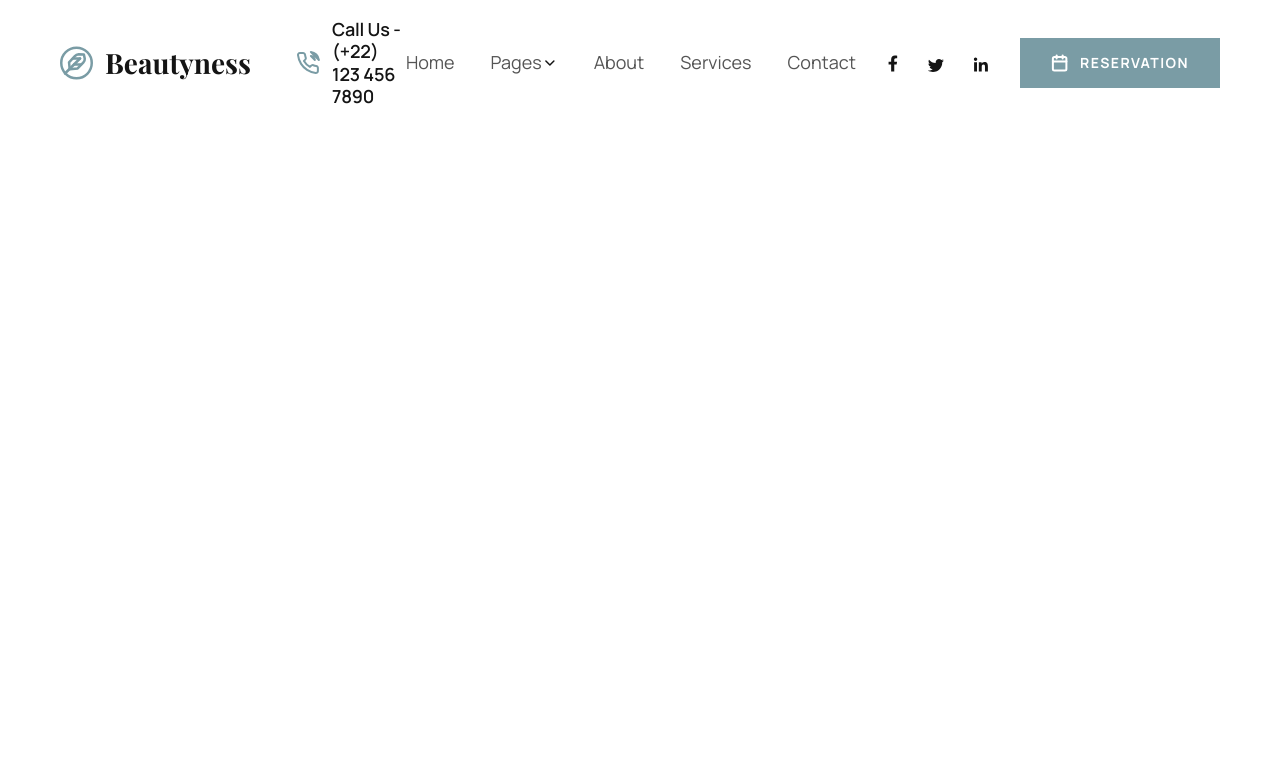
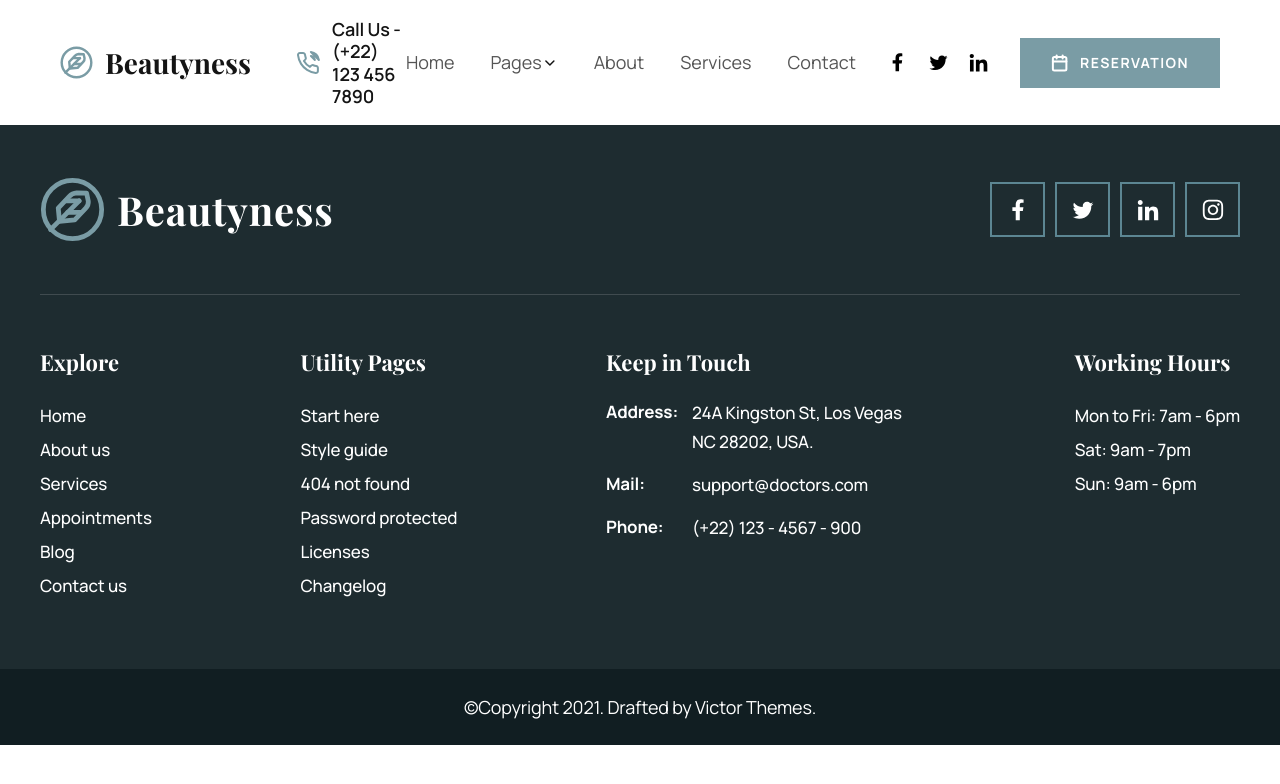
Before and after one commit to Firblain-it/Beautyness, a website: page dist/index.html in a window 1280 px wide. Drawn offline with Linux system fonts and the light colour scheme.

Commit message:
add footer

```diff
--- a/dist/css/style.css
+++ b/dist/css/style.css
@@ -1,72 +1,72 @@
 @font-face {
     font-family: "Manrope";
-    src: url("/dist/assets/fonts/Manrope-Light.ttf");
+    src: url("../assets/fonts/Manrope-Light.ttf");
     font-weight: 300;
 }
 
 @font-face {
     font-family: "Manrope";
-    src: url("/dist/assets/fonts/Manrope-Regular.ttf");
+    src: url("../assets/fonts/Manrope-Regular.ttf");
     font-weight: 400;
 }
 
 @font-face {
     font-family: "Manrope";
-    src: url("/dist/assets/fonts/Manrope-Medium.ttf");
+    src: url("../assets/fonts/Manrope-Medium.ttf");
     font-weight: 500;
 }
 
 @font-face {
     font-family: "Manrope";
-    src: url("/dist/assets/fonts/Manrope-SemiBold.ttf");
+    src: url("../assets/fonts/Manrope-SemiBold.ttf");
     font-weight: 600;
 }
 
 @font-face {
     font-family: "Manrope";
-    src: url("/dist/assets/fonts/Manrope-Bold.ttf");
+    src: url("../assets/fonts/Manrope-Bold.ttf");
     font-weight: 700;
 }
 
 @font-face {
     font-family: "Manrope";
-    src: url("/dist/assets/fonts/Manrope-ExtraBold.ttf");
+    src: url("../assets/fonts/Manrope-ExtraBold.ttf");
     font-weight: 800;
 }
 
 @font-face {
     font-family: "Playfair Display";
-    src: url("/dist/assets/fonts/PlayfairDisplay-Regular.ttf");
+    src: url("../assets/fonts/PlayfairDisplay-Regular.ttf");
     font-weight: 400;
 }
 
 @font-face {
     font-family: "Playfair Display";
-    src: url("/dist/assets/fonts/PlayfairDisplay-Medium.ttf");
+    src: url("../assets/fonts/PlayfairDisplay-Medium.ttf");
     font-weight: 500;
 }
 
 @font-face {
     font-family: "Playfair Display";
-    src: url("/dist/assets/fonts/PlayfairDisplay-SemiBold.ttf");
+    src: url("../assets/fonts/PlayfairDisplay-SemiBold.ttf");
     font-weight: 600;
 }
 
 @font-face {
     font-family: "Playfair Display";
-    src: url("/dist/assets/fonts/PlayfairDisplay-Bold.ttf");
+    src: url("../assets/fonts/PlayfairDisplay-Bold.ttf");
     font-weight: 700;
 }
 
 @font-face {
     font-family: "Playfair Display";
-    src: url("/dist/assets/fonts/PlayfairDisplay-ExtraBold.ttf");
+    src: url("../assets/fonts/PlayfairDisplay-ExtraBold.ttf");
     font-weight: 800;
 }
 
 @font-face {
     font-family: "Playfair Display";
-    src: url("/dist/assets/fonts/PlayfairDisplay-Black.ttf");
+    src: url("../assets/fonts/PlayfairDisplay-Black.ttf");
     font-weight: 900;
 }
 
@@ -83,6 +83,12 @@ html {
 }
 
 body {
+    min-height: 100vh;
+
+    display: flex;
+    flex-direction: column;
+    justify-content: space-between;
+
     font-family: "Manrope";
     font-size: 18px;
     font-weight: 400;
@@ -105,6 +111,9 @@ a {
     padding: 0 10px;
 }
 
+/*********************************************************/
+/*********HEADER******************************************/
+/*********************************************************/
 .header {
     padding: 0 60px;
 }
@@ -121,12 +130,15 @@ a {
     display: flex;
     align-items: center;
 }
-.header-left{
+
+.header-left {
     gap: 46px;
 }
-.header-right{
+
+.header-right {
     gap: 32px;
 }
+
 .logo {
     display: flex;
     align-items: center;
@@ -134,6 +146,7 @@ a {
 
 .logo__img {
     margin-right: 12px;
+    fill: none;
 }
 
 .logo__text {
@@ -142,6 +155,11 @@ a {
     font-size: 28px;
     font-weight: 700;
     line-height: 125%;
+}
+
+.header .logo__img {
+    height: 33px;
+    width: 33px;
 }
 
 .phone {
@@ -175,22 +193,29 @@ a {
 
 .drop-menu {
     padding-right: 16px;
-    background-image: url(/dist/assets/images/chevron-down.svg);
+    background-image: url(../assets/images/chevron-down.svg);
     background-repeat: no-repeat;
     background-position: center right;
     cursor: pointer;
 }
 
-.socials__list {
+.header .socials__list {
     width: 100px;
     display: flex;
     justify-content: space-between;
     align-items: center;
 }
 
-.socials__item {
+.header .socials__item {
     height: 19px;
 }
+
+.header .socials__icon {
+    display: block;
+    height: 19px;
+    width: 19px;
+}
+
 .reservation-btn {
     width: 200px;
     padding: 16px 0;
@@ -201,6 +226,7 @@ a {
     gap: 12px;
     align-items: center;
     justify-content: center;
+    cursor: pointer;
 }
 
 .reservation-btn__text {
@@ -212,3 +238,118 @@ a {
     letter-spacing: 1.4px;
     text-transform: uppercase;
 }
+
+/*********************************************************/
+/*********FOOTER******************************************/
+/*********************************************************/
+.footer {
+    background-color: #1E2C30;
+}
+
+.footer-top {
+    padding-top: 52px;
+    padding-bottom: 52px;
+    display: flex;
+    justify-content: space-between;
+    align-items: center;
+
+    border-bottom: 1px solid rgba(255, 255, 255, 0.15);
+}
+
+.footer .logo__img {
+    width: 65px;
+    height: 65px;
+}
+
+.footer .logo__text {
+    color: #FFF;
+    font-size: 40px;
+    letter-spacing: 0.8px;
+}
+
+.footer .socials__list {
+    display: flex;
+    gap: 10px;
+}
+
+.footer .socials__item {
+    width: 55px;
+    height: 55px;
+    border: 2px solid #5C8692;
+    display: flex;
+    justify-content: center;
+    align-items: center;
+}
+
+.footer .socials__icon {
+    display: block;
+    height: 22px;
+    width: 22px;
+
+    fill: #FFF
+}
+
+.footer-bottom {
+    padding-top: 52px;
+    padding-bottom: 66px;
+
+    display: flex;
+    justify-content: space-between;
+    gap: 129px;
+}
+
+.footer-col__title {
+    margin-bottom: 21px;
+
+    color: #FFF;
+    font-family: "Playfair Display";
+    font-size: 22px;
+    font-weight: 700;
+    line-height: 140%;
+}
+
+.footer-col__link {
+    display: block;
+
+    color: #FFF;
+    font-family: "Manrope";
+    font-size: 17px;
+    font-weight: 500;
+    line-height: 200%;
+    letter-spacing: -0.17px;
+}
+.footer__contacts-item{
+    display: flex;
+    gap: 14px;
+    align-items: start;
+    justify-content: space-between;
+}
+.footer__contacts-item:not(:last-child){
+    margin-bottom: 14px;
+}
+.footer__contacts-item span{
+    color: #FFF;
+    font-family: "Manrope";
+    font-size: 17px;
+    font-weight: 700;
+    line-height: 150%;
+    letter-spacing: -0.17px;
+}
+.footer__contacts-item a{
+    width: 234px;
+    line-height: 170%;
+}
+.footer-copy {
+    padding: 20px 0;
+    background-color: #111E22;
+    text-align: center;
+}
+
+.footer-copy__text {
+    color: #FFF;
+    font-family: "Manrope";
+    font-size: 18px;
+    font-weight: 400;
+    line-height: 200%;
+    letter-spacing: -0.18px;
+}
--- a/dist/index.html
+++ b/dist/index.html
@@ -6,15 +6,19 @@
     <meta name="viewport" content="width=device-width, initial-scale=1.0">
     <title>Beautyness</title>
     <link rel="stylesheet" href="css/style.css">
+    <link rel="stylesheet" href="https://cdnjs.cloudflare.com/ajax/libs/font-awesome/4.7.0/css/font-awesome.min.css">
 </head>
 
 <body>
+
     <div class="wrapper">
         <header class="header">
             <div class="header__inner">
                 <div class="header-left">
                     <a class="logo" href="#">
-                        <img class="logo__img" src="./assets/images/logo.svg" alt="logo">
+                        <svg class="logo__img">
+                            <use xlink:href="sprite.svg#logo"></use>
+                        </svg>
                         <span class="logo__text">Beautyness</span>
                     </a>
                     <a href="tel:221234567890" class="phone">
@@ -34,12 +38,15 @@
                     </nav>
                     <nav class="socials">
                         <ul class="socials__list">
-                            <li class="socials__item"><a href="#"><img class="social__img"
-                                        src="./assets/images/socials/facebook.svg" alt="facebook"></a></li>
-                            <li class="socials__item"><a href=""><img class="social__img"
-                                        src="./assets/images/socials/twitter.svg" alt="twitter"></a></li>
-                            <li class="socials__item"><a href=""><img class="social__img"
-                                        src="./assets/images/socials/linkedin.svg" alt="linkedin"></a></li>
+                            <li class="socials__item"><a href="#"><svg class="socials__icon">
+                                        <use xlink:href="sprite.svg#facebook"></use>
+                                    </svg></a></li>
+                            <li class="socials__item"><a href=""><svg class="socials__icon">
+                                        <use xlink:href="sprite.svg#twitter"></use>
+                                    </svg></a></li>
+                            <li class="socials__item"><a href=""><svg class="socials__icon">
+                                        <use xlink:href="sprite.svg#linkedin"></use>
+                                    </svg></a></li>
                         </ul>
                     </nav>
                     <button class="reservation-btn">
@@ -50,8 +57,90 @@
 
             </div>
         </header>
-        <main class="main"></main>
-        <footer class="footer"></footer>
+        <main class="main">
+            <section class="welcome"></section>
+            <section class="treatments"></section>
+            <section class="about"></section>
+            <section class="services"></section>
+            <section class="testimonials"></section>
+            <section class="benefits"></section>
+            <section class="discount"></section>
+            <section class="blog"></section>
+        </main>
+        <footer class="footer">
+            <div class="container">
+                <div class="footer-top">
+                    <a class="logo" href="#">
+                        <svg class="logo__img">
+                            <use xlink:href="sprite.svg#logo"></use>
+                        </svg>
+                        <span class="logo__text">Beautyness</span>
+                    </a>
+                    <nav class="socials">
+                        <ul class="socials__list">
+                            <li class="socials__item"><a href="#"><svg class="socials__icon">
+                                        <use xlink:href="sprite.svg#facebook"></use>
+                                    </svg></a></li>
+                            <li class="socials__item"><a href=""><svg class="socials__icon">
+                                        <use xlink:href="sprite.svg#twitter"></use>
+                                    </svg></a></li>
+                            <li class="socials__item"><a href=""><svg class="socials__icon">
+                                        <use xlink:href="sprite.svg#linkedin"></use>
+                                    </svg></a></li>
+                            <li class="socials__item"><a href=""><svg class="socials__icon">
+                                        <use xlink:href="sprite.svg#instagram"></use>
+                                    </svg></a></li>
+                        </ul>
+                    </nav>
+                </div>
+                <div class="footer-bottom">
+                    <div class="footer-col">
+                        <h5 class="footer-col__title">Explore</h5>
+                        <ul class="footer-col__list">
+                            <li class="footer-col__item"><a class="footer-col__link" href="#">Home</a></li>
+                            <li class="footer-col__item"><a class="footer-col__link" href="#">About us</a></li>
+                            <li class="footer-col__item"><a class="footer-col__link" href="#">Services</a></li>
+                            <li class="footer-col__item"><a class="footer-col__link" href="#">Appointments</a></li>
+                            <li class="footer-col__item"><a class="footer-col__link" href="#">Blog</a></li>
+                            <li class="footer-col__item"><a class="footer-col__link" href="#">Contact us</a></li>
+                        </ul>
+                    </div>
+                    <div class="footer-col">
+                        <h5 class="footer-col__title">Utility Pages</h5>
+                        <ul class="footer-col__list">
+                            <li class="footer-col__item"><a class="footer-col__link" href="#">Start here</a></li>
+                            <li class="footer-col__item"><a class="footer-col__link" href="#">Style guide</a></li>
+                            <li class="footer-col__item"><a class="footer-col__link" href="#"> 404 not found</a></li>
+                            <li class="footer-col__item"><a class="footer-col__link" href="#">Password protected</a>
+                            </li>
+                            <li class="footer-col__item"><a class="footer-col__link" href="#">Licenses</a></li>
+                            <li class="footer-col__item"><a class="footer-col__link" href="#">Changelog</a></li>
+                        </ul>
+                    </div>
+                    <div class="footer-col">
+                        <h5 class="footer-col__title">Keep in Touch</h5>
+                        <ul class="footer-col__list footer__contacts-list">
+                            <li class="footer-col__item footer__contacts-item"><span>Address:</span><a class="footer-col__link" href="#">24A Kingston St, Los Vegas NC 28202, USA.</a>
+                            </li>
+                            <li class="footer-col__item footer__contacts-item"><span>Mail:</span><a class="footer-col__link" href="mailto:support@doctors.com">support@doctors.com</a></li>
+                            <li class="footer-col__item footer__contacts-item"><span>Phone:</span><a class="footer-col__link" href="tel:221234567900">(+22) 123 - 4567 - 900</a></li>
+                        </ul>
+                    </div>
+                    <div class="footer-col">
+                        <h5 class="footer-col__title">Working Hours</h5>
+                        <ul class="footer-col__list">
+                            <li class="footer-col__item"><a class="footer-col__link" href="#">Mon to Fri: 7am - 6pm</a>
+                            </li>
+                            <li class="footer-col__item"><a class="footer-col__link" href="#"> Sat: 9am - 7pm</a></li>
+                            <li class="footer-col__item"><a class="footer-col__link" href="#">Sun: 9am - 6pm</a></li>
+                        </ul>
+                    </div>
+                </div>
+            </div>
+            <div class="footer-copy">
+                <p class="footer-copy__text">&copy;Copyright 2021. Drafted by Victor Themes.</p>
+            </div>
+        </footer>
     </div>
 </body>
 
```
Also changed, not shown: dist/assets/images/logo.svg (deleted), dist/assets/images/socials/facebook.svg (deleted), dist/assets/images/socials/linkedin.svg (deleted), dist/assets/images/socials/twitter.svg (deleted), dist/sprite.svg (added).
